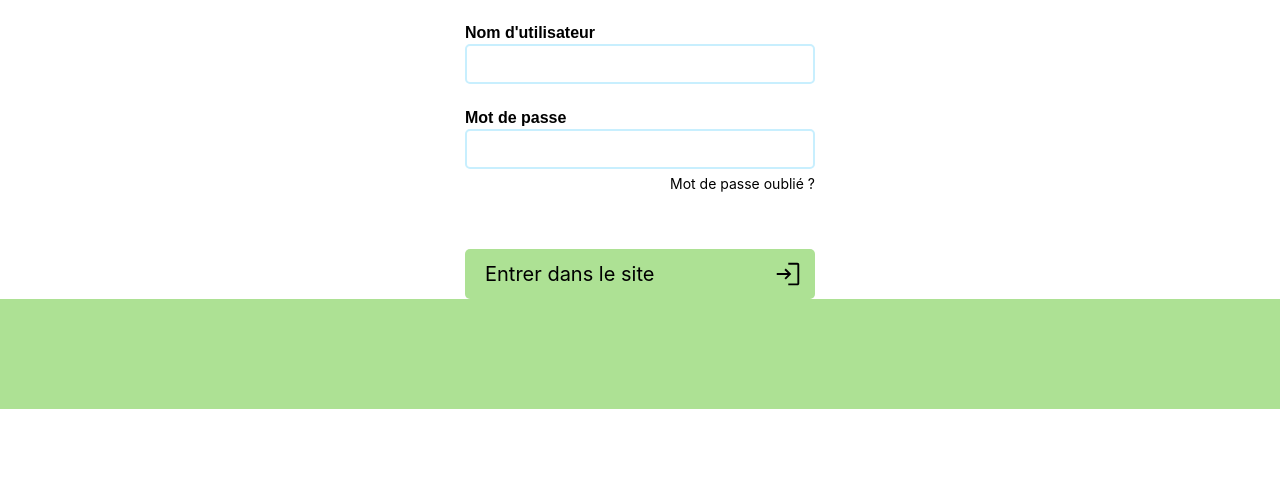
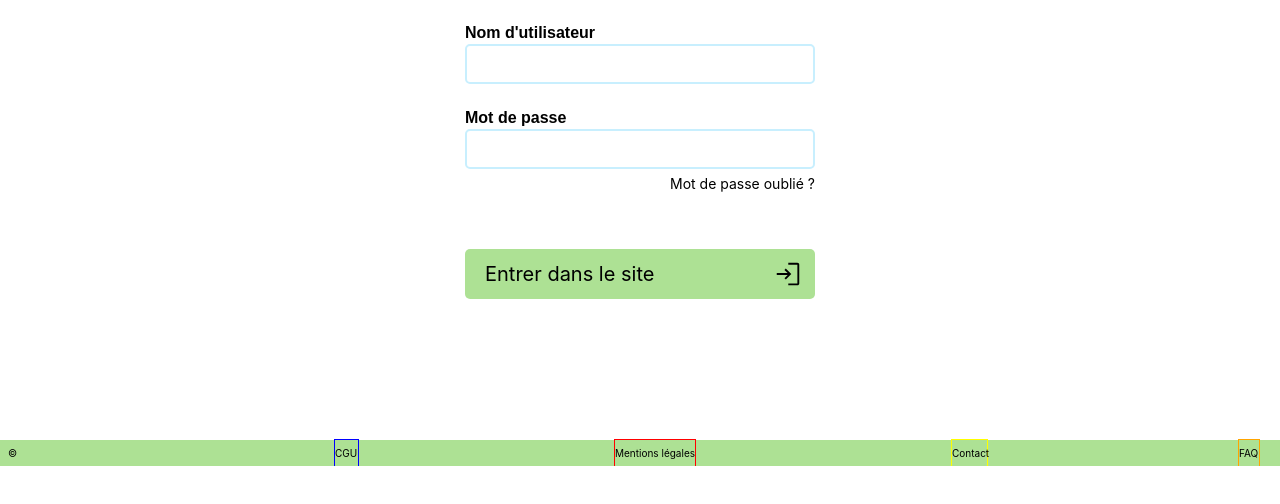
Before and after one commit to pflammarion/app-cow, a PHP site: page / in a window 1280 px wide. Shown: the part 296-800 px from the top of the page. Run offline with PHP 8.4, Linux system fonts and the light colour scheme; some web fonts are replaced.

Commit message:
modification

```diff
--- a/public/css/footer.css
+++ b/public/css/footer.css
@@ -1,8 +1,77 @@
+
+
+bande_blanche {
+    display: flex;
+    width: 100%;
+    height: 141px;
+    background-color: #ffffff;
+    justify-content: space-between;
+    align-items: center;
+}
+
 footer {
     display: flex;
     width: 100%;
-    height: 110px;
+    height: 26px;
     background-color: #ADE194;
     justify-content: space-between;
     align-items: center;
+
+
+
 }
+logo_C {
+    display: flex;
+    width: 16px;
+    height: 9px;
+    margin-left: 8px;
+    justify-content: space-between;
+    align-items: center;
+    font-size: 10px;
+}
+
+CGU {
+    display: flex;
+    width: 23px;
+    height: 26px;
+    margin-left: 60px;
+    margin-right: 5px;
+    justify-content: space-between;
+    align-items: center;
+    font-size: 10px;
+    border: solid 1px blue;
+}
+
+Mentions_légales {
+    display: flex;
+    width: 80px;
+    height: 26px;
+    margin-right: 5px;
+    margin-top: 5px;
+    margin-bottom: 5px;
+    justify-content: space-between;
+    align-items: center;
+    font-size: 10px;
+    border: solid 1px red
+}
+
+Contact {
+    display: flex;
+    width: 35px;
+    height: 26px;
+    margin-riht: 25px;
+    justify-content: space-between;
+    align-items: center;
+    font-size: 10px;
+    border: solid 1px yellow;
+}
+FAQ{
+    display: flex;
+    width: 20px;
+    height: 26px;
+    margin-right: 20px;
+    justify-content: space-between;
+    align-items: center;
+    font-size: 10px;
+    border: solid 1px orange;
+}
--- a/public/css/index.css
+++ b/public/css/index.css
@@ -45,6 +45,8 @@ a{
     color: inherit;
 }
 
+
+
 @media screen and (min-width: 800px) {
     h1{
         font-size: 36px;
--- a/view/footer.php
+++ b/view/footer.php
@@ -1,7 +1,26 @@
+<bande_blanche>
 
+</bande_blanche>
 <footer>
 
+    <logo_C>
+        <p>©</p>
 
+    </logo_C>
+    <CGU>
+        <p>CGU</p>
+    </CGU>
+
+    <Mentions_légales>
+        <p>Mentions légales</p>
+    </Mentions_légales>
+    <Contact>
+        <p>Contact</p>
+    </Contact>
+    <FAQ>
+        <p>FAQ</p>
+    </FAQ>
 </footer>
+
 </body>
 </html>
```
